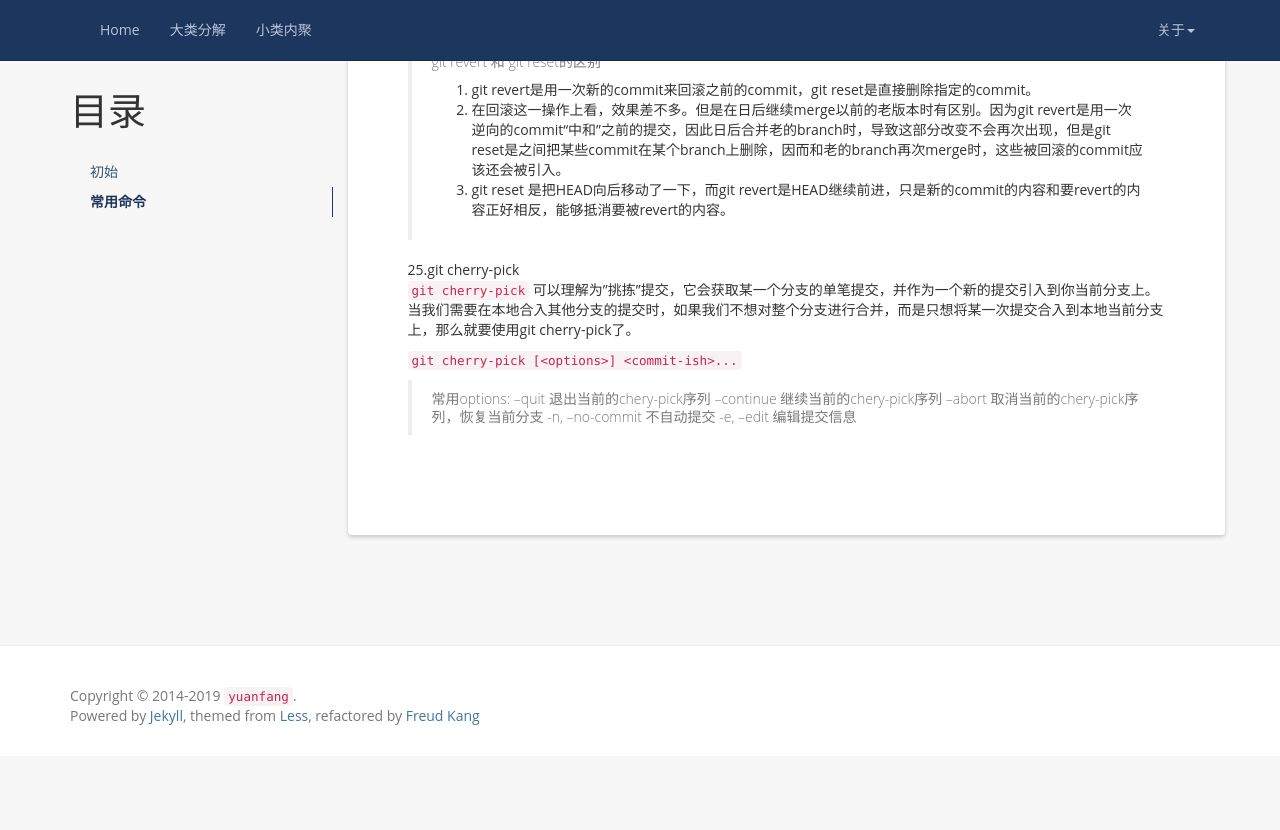
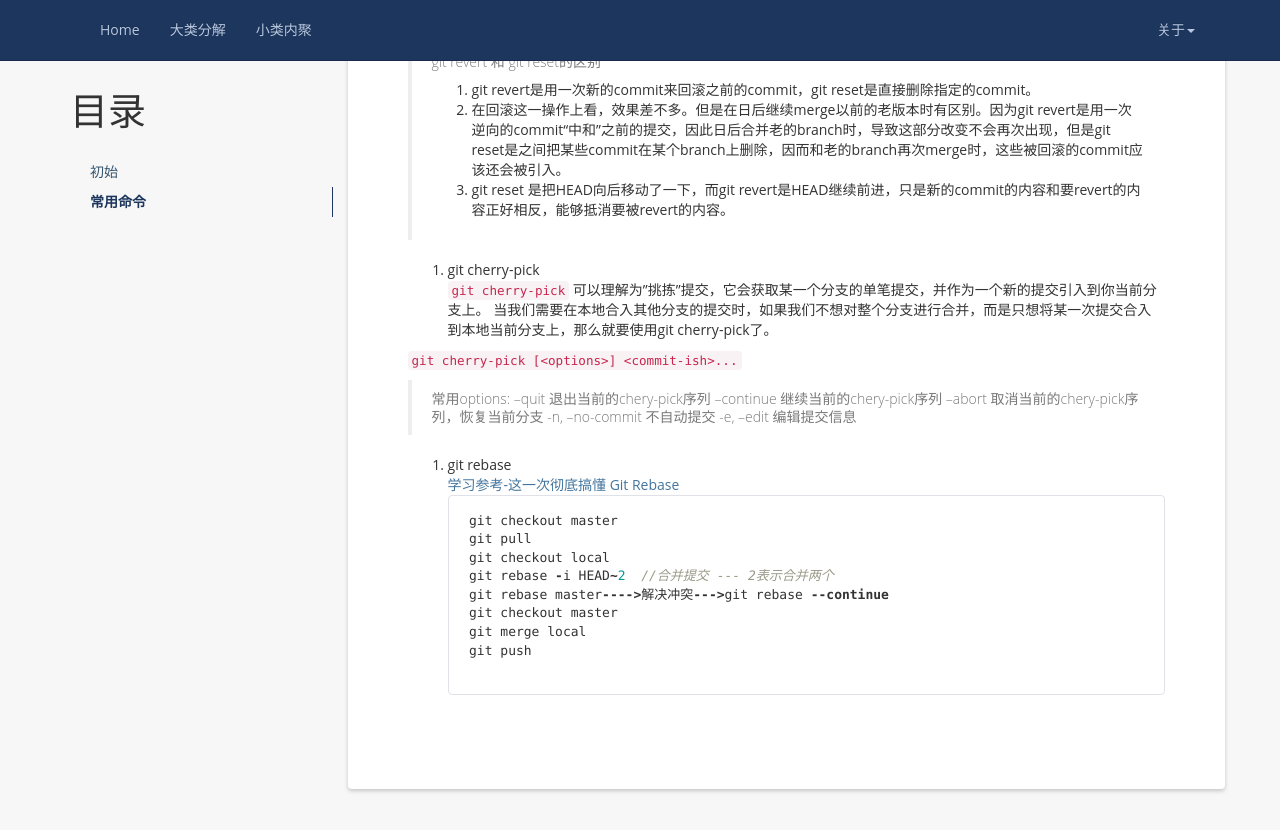
Before and after one commit to lanluohaisi/lanluohaisi.github.io, a Jekyll site: the page built from _posts/2018-09-08-git.md, in a window 1280 px wide and 900 px high, scrolled down 2174 px. Shown: the top 830 px of the window. Built offline with Jekyll 4.4.1, drawn with Linux system fonts in a browser that asks for light colours; nearby versions of some CDN libraries; a script that is not in the unit is left out; comment, search, counter and statistics services are not loaded; before the commit the page ends 2930 px from its top, so only the background shows below that.

````diff
--- a/_posts/2018-09-08-git.md
+++ b/_posts/2018-09-08-git.md
@@ -112,7 +112,7 @@
 2. 在回滚这一操作上看，效果差不多。但是在日后继续merge以前的老版本时有区别。因为git revert是用一次逆向的commit“中和”之前的提交，因此日后合并老的branch时，导致这部分改变不会再次出现，但是git reset是之间把某些commit在某个branch上删除，因而和老的branch再次merge时，这些被回滚的commit应该还会被引入。
 3. git reset 是把HEAD向后移动了一下，而git revert是HEAD继续前进，只是新的commit的内容和要revert的内容正好相反，能够抵消要被revert的内容。
 
-25.git cherry-pick
+25. git cherry-pick
     `git cherry-pick`  可以理解为”挑拣”提交，它会获取某一个分支的单笔提交，并作为一个新的提交引入到你当前分支上。 当我们需要在本地合入其他分支的提交时，如果我们不想对整个分支进行合并，而是只想将某一次提交合入到本地当前分支上，那么就要使用git cherry-pick了。
 
 `git cherry-pick [<options>] <commit-ish>...`
@@ -123,3 +123,17 @@
     --abort               取消当前的chery-pick序列，恢复当前分支
     -n, --no-commit       不自动提交
     -e, --edit            编辑提交信息
+
+26. git rebase
+    [学习参考-这一次彻底搞懂 Git Rebase](https://www.codercto.com/a/45325.html)
+    ```js
+    git checkout master
+    git pull
+    git checkout local
+    git rebase -i HEAD~2  //合并提交 --- 2表示合并两个
+    git rebase master---->解决冲突--->git rebase --continue
+    git checkout master
+    git merge local
+    git push
+
+    ```
````
Also changed, not shown: _posts/2018-12-16-tip汇总.md (+12 -0 lines).
